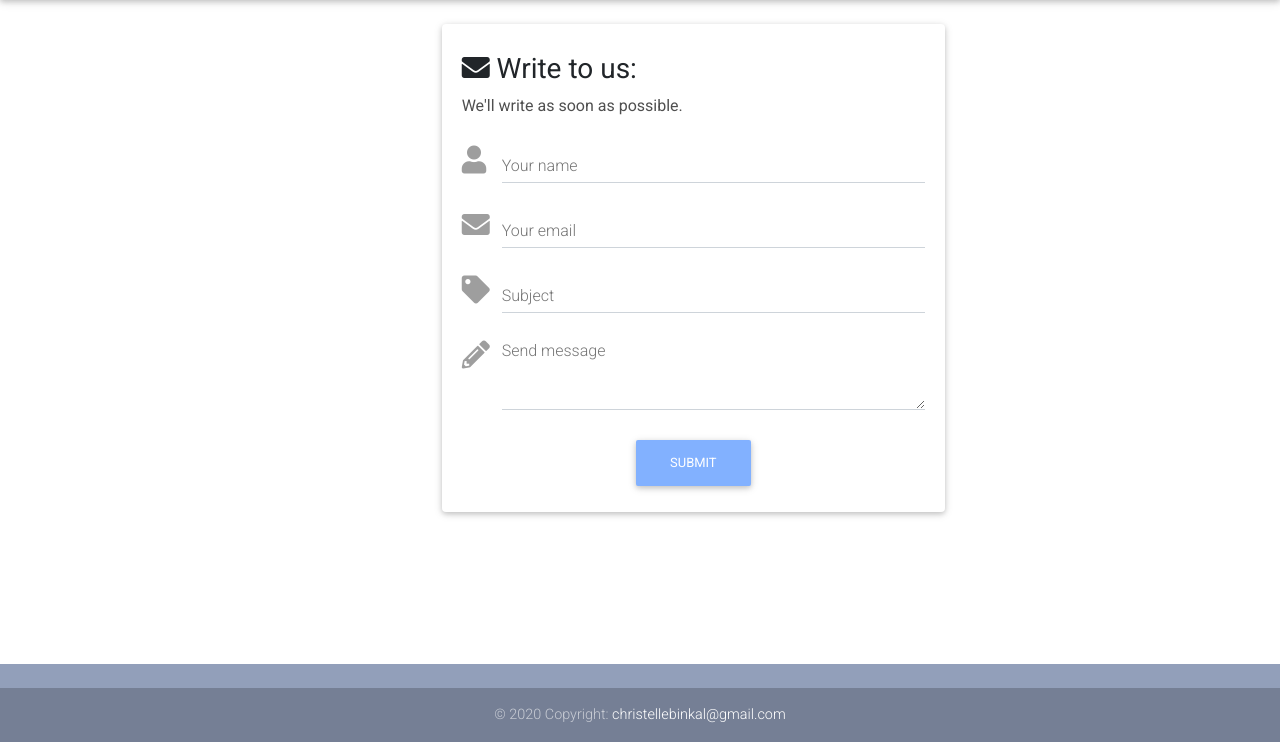
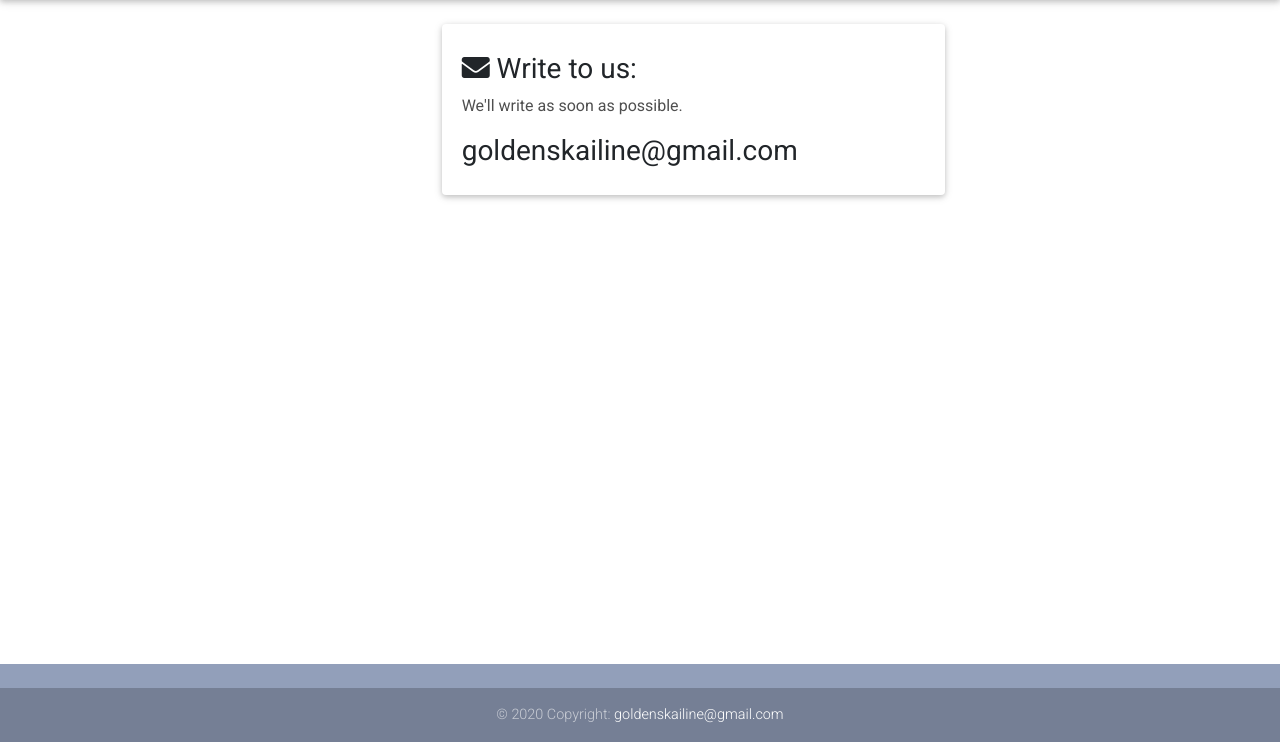
Before and after one commit to ChrisBinK/PyCovid, a Django app: page /corona/contact in a window 1280 px wide. Shown: the part 58-800 px from the top of the page. Run offline with Django 3.2, Linux system fonts and the light colour scheme; some libraries are stand-ins or nearby versions.

Commit message:
email added

```diff
--- a/covidStatistics/templates/contact.html
+++ b/covidStatistics/templates/contact.html
@@ -20,29 +20,7 @@
             </div>
             <p class="dark-grey-text">We'll write  as soon as possible.</p>
             <!-- Body -->
-            <div class="md-form">
-                <i class="fas fa-user prefix grey-text"></i>
-                <input type="text" id="form-name"  name = "UserName"class="form-control">
-                <label for="form-name">Your name</label>
-            </div>
-            <div class="md-form">
-                <i class="fas fa-envelope prefix grey-text"></i>
-                <input type="text" id="form-email" class="form-control" name="userEmail">
-                <label for="form-email">Your email</label>
-            </div>
-            <div class="md-form">
-                <i class="fas fa-tag prefix grey-text"></i>
-                <input type="text" id="form-Subject" class="form-control"  name= "emailSubject">
-                <label for="form-Subject">Subject</label>
-            </div>
-            <div class="md-form">
-                <i class="fas fa-pencil-alt prefix grey-text"></i>
-                <textarea id="form-text" class="form-control md-textarea" rows="3" name="emailBody"></textarea>
-                <label for="form-text">Send message</label>
-            </div>
-            <div class="text-center">
-                <button class="btn btn-light-blue">Submit</button>
-            </div>
+            <h3>goldenskailine@gmail.com</h3>
             </div>
         </div>
         <!-- Form with header -->
--- a/covidStatistics/templates/layout.html
+++ b/covidStatistics/templates/layout.html
@@ -82,7 +82,7 @@
 
         <!-- Copyright -->
         <div class="footer-copyright text-center py-3">© 2020 Copyright:
-        <a href="#"> christellebinkal@gmail.com</a>
+        <a href="#"> goldenskailine@gmail.com</a>
         </div>
         <!-- Copyright -->
 
--- a/covidStatistics/views.py
+++ b/covidStatistics/views.py
@@ -6,7 +6,10 @@ from datetime import date
 from urllib.request import urlopen
 from django.core.mail import send_mail
 from covidStatistics.models import CovidStatistics
+from covidStatistics.models import ContactForm
 from django.http import HttpResponseRedirect
+from Corona19Stat.settings import EMAIL_HOST_USER
+
 
 # Create your views here.
 
@@ -108,11 +111,11 @@ def contact(request):
 
 def  email(request):
     if  request.method == 'POST':
-        name =  request.POST.get('UserName')
-        fromEmail =  request.POST.get('userEmail')
-        toEmail = 'christellebinkal@gmail.com'
-        subject =  request.POST.get('emailSubject')
-        content =   ' Sender Name' + name + '\n'+ request.POST.get('emailBody')
+        contact = ContactForm(request.POST)
+        name =  str(contact['name'].value())
+        fromEmail =   str(contact['sender'].value())
+        subject =  str(contact['subject'].value())
+        content ='Sender Name' +   name +  '\n' + 'From email '+ fromEmail +  '\n' + str(contact['message'].value())
 
-        send_mail(subject,  content,fromEmail, list(toEmail), fail_silently=False )
-    return HttpResponseRedirect('/contact/')
+        send_mail(subject,  content,EMAIL_HOST_USER ,list( EMAIL_HOST_USER ), fail_silently=False )
+    return HttpResponseRedirect('/corona/contact')
```
Also changed, not shown: Corona19Stat/settings.py (+5 -5 lines), covidStatistics/models.py (+18 -1 lines).
